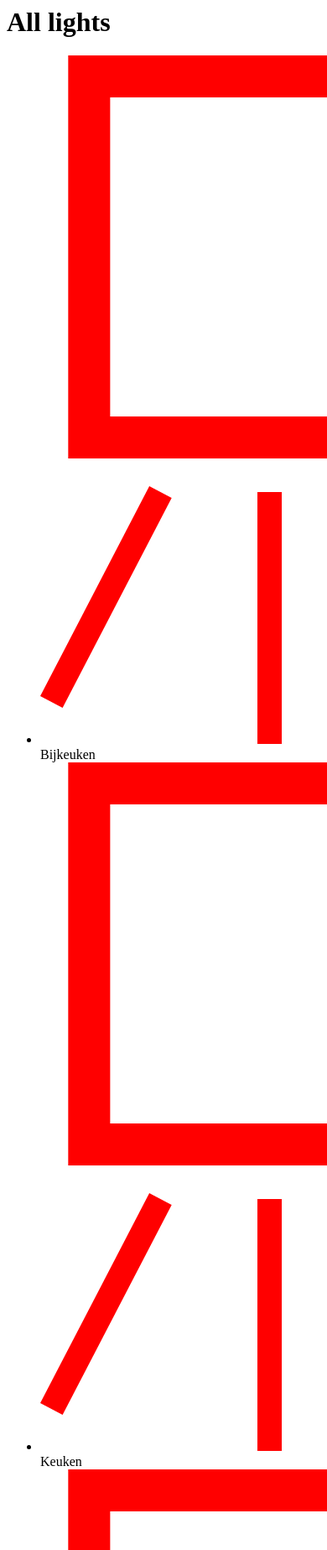
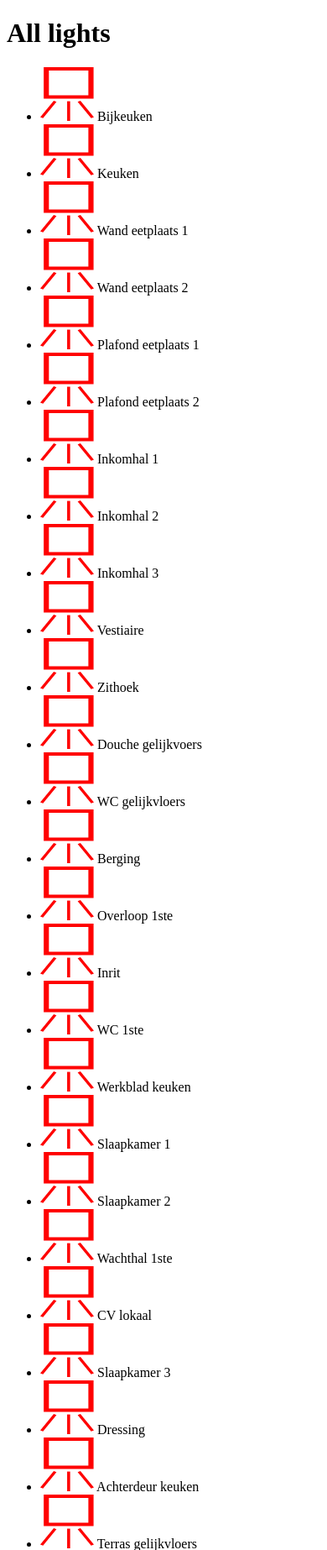
Before and after one commit to kprovost/domotica, a Django app: page / in a window 390 px wide; the page is wider, and only the part inside the window is pictured. Shown: the top 1846 px of that part at 84% size. Run offline with Django 3.2, Linux system fonts and the light colour scheme.

Commit message:
Basic iphone webapp
Include magical statements to convince fruity phones to pretend this is
a real application rather than a simple website.

```diff
--- a/domotica/templates/lights.html
+++ b/domotica/templates/lights.html
@@ -1,3 +1,17 @@
+<!DOCTYPE html>
+<html>
+    <head>
+        <meta name="viewport" content="user-scalable=no, width=device-width, initial-scale=1.0, maximum-scale=1.0"/>
+        <meta name="apple-mobile-web-app-capable" content="yes" />
+
+        <meta name="apple-mobile-web-app-status-bar-style" content="black" />
+        <link rel="apple-touch-icon" href="static/apple-touch-icon-114x114.png"/>
+
+        <link rel="apple-touch-startup-image" href="startup.png" />
+        <link rel="stylesheet" type="text/css" href="static/mobile.css" media="screen, mobile" />
+        <title>Domotica</title>
+    </head>
+    <body>
 {% load staticfiles %}
 
 <h1>All lights</h1>
@@ -5,8 +19,11 @@
 <ul>
     {% for light in lights %}
     <li>
-    <img src="{% static 'light-off.svg' %}"/>
+    <img class="lighticon" src="{% static 'light-off.svg' %}"/>
         {{ light.getName }}
     </li>
     {% endfor %}
 </ul>
+
+    </body>
+</html>
--- /dev/null
+++ b/static/mobile.css
@@ -0,0 +1,5 @@
+.lighticon
+{
+width: 64px;
+height: 64px;
+}
```
